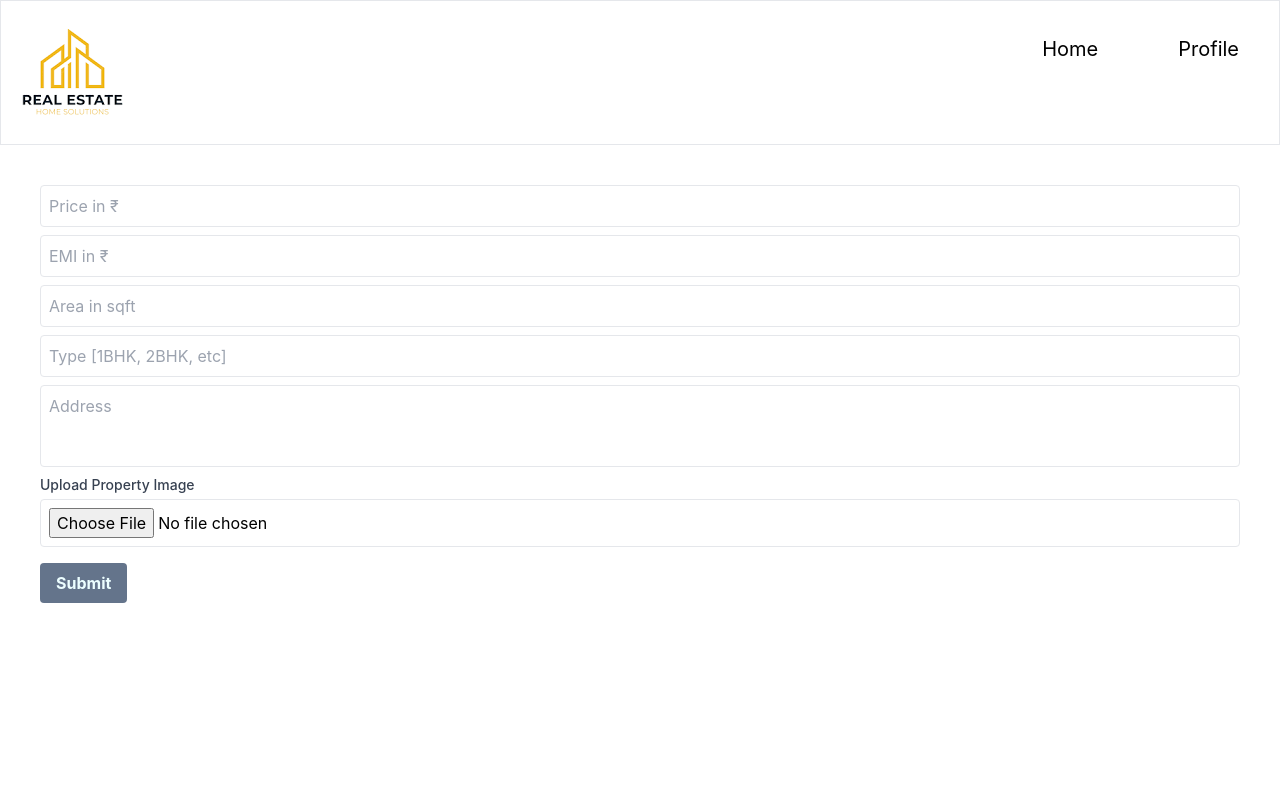
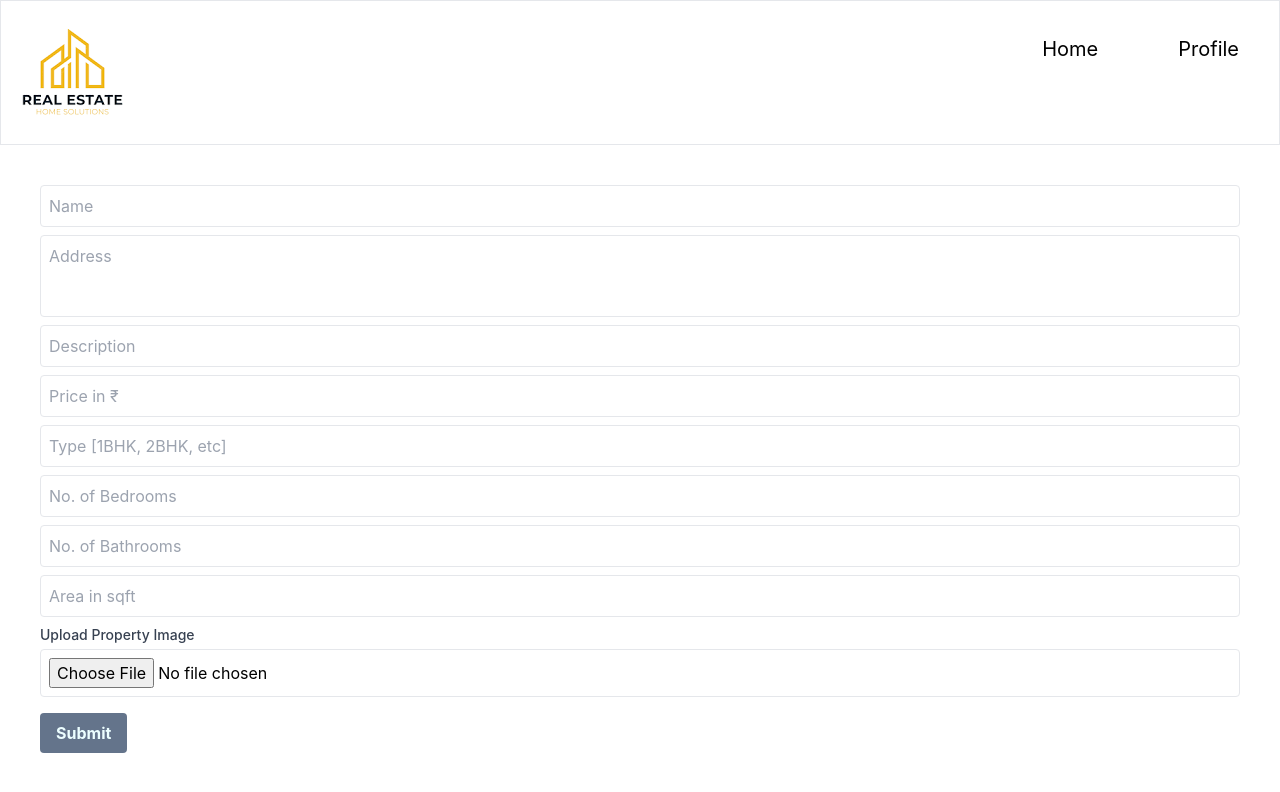
Before and after one commit to vishal-s-patil/benami-transaction-prohibition-frontend, a React (Create React App) app in the folder client/: page /add-property in a window 1280 px wide. Shown: the top 792 px of the page. Built offline with nearby package versions, Linux system fonts and the light colour scheme.

Commit message:
Update AddProperty.js

```diff
--- a/client/src/components/AddProperty.js
+++ b/client/src/components/AddProperty.js
@@ -1,5 +1,8 @@
 import React, { useState } from "react";
 import { useSelector } from "react-redux";
+import { baseURL } from "../utils/constants";
+import axios from "axios";
+import { useNavigate } from "react-router-dom";
 // id: 29,
 //     price: 3800000,
 //     emi: 21700,
@@ -11,41 +14,83 @@ import { useSelector } from "react-redux";
 //     owner_id: "0x9965507D1a55bcC2695C58ba16FB37d819B0A4dc",
 //     isSale: true,
 const AddProperty = () => {
+  const [name, setName] = useState();
+  const [description, setDescription] = useState();
+  const [bedroom, setBedroom] = useState();
+  const [bathroom, setBathroom] = useState();
   const [price, setPrice] = useState();
-  const [emi, setEmi] = useState();
+  const [emi, setEmi] = useState(0);
   const [sqft, setSqft] = useState();
   const [type, setType] = useState();
   const [image, setImage] = useState();
   const [address, setAddress] = useState();
+  const navigate = useNavigate();
 
   const propertyList = useSelector((store) => store.property.propertyList);
   const user = useSelector((store) => store.user.userData);
 
-  const handleSubmit = (e) => {
+  const handleSubmit = async (e) => {
     e.preventDefault();
 
-    const formData = new FormData();
-    formData.append("image", image);
+    if (bathroom <= 0 || bedroom <= 0) {
+      alert("Bathrooms and Bed rooms must have a value more than 0");
+      return;
+    }
 
-    let n = propertyList.length;
-    const id = propertyList[n - 1].id + 1;
+    const account_address = user.metamaskId;
 
-    const owner_id = user.metamaskId;
-    const isSale = false;
-
-    const newProperty = {
-      id,
-      price,
-      emi,
-      sqft,
-      type,
-      formData,
-      address,
-      owner_id,
-      isSale,
+    const data = {
+      name: name,
+      address: address,
+      description: description,
+      image: "",
+      id: "",
+      attributes: [
+        {
+          trait_type: "price",
+          value: price,
+        },
+        {
+          trait_type: "type",
+          value: type,
+        },
+        {
+          trait_type: "Bed Rooms",
+          value: bedroom,
+        },
+        {
+          trait_type: "Bathrooms",
+          value: bathroom,
+        },
+        {
+          trait_type: "sqft",
+          value: sqft,
+        },
+        {
+          trait_type: "emi",
+          value: emi,
+        },
+      ],
     };
 
-    console.log(newProperty);
+    const form = new FormData();
+    form.append("image", image);
+    form.append("data", data);
+    form.append("account_address", account_address);
+
+    console.log(form);
+
+    const res = await axios.post(`${baseURL}/property/add_property`, form, {
+      headers: {
+        "Content-Type": "multipart/form-data",
+        // "Content-Type": "application/json",
+      },
+    });
+    console.log(res?.data);
+
+    if (res?.data?.msg === "property added/minted successfully") {
+      navigate("/");
+    }
   };
 
   const handleFileChange = (e) => {
@@ -61,36 +106,43 @@ const AddProperty = () => {
       setImage(e.target.files[0]);
     } else {
       alert("Wrong type of image selected");
+      return;
     }
 
-    console.log(i);
+    console.log(image);
   };
 
   return (
     <div className="flex items-center space-x-4">
       <div className="p-10">
-        <form onSubmit={handleSubmit} encType="multipart/form-data">
+        <form onSubmit={handleSubmit}>
+          <input
+            type="text"
+            placeholder="Name"
+            className="p-2 border rounded w-full mb-2"
+            required
+            onChange={(e) => setName(e.target.value)}
+          />
+          <input
+            type="textarea"
+            placeholder="Address"
+            className="p-2 pb-12 border rounded w-full mb-2"
+            onChange={(e) => setAddress(e.target.value)}
+            required
+          />
+          <input
+            type="text"
+            placeholder="Description"
+            className="p-2 border rounded w-full mb-2"
+            required
+            onChange={(e) => setDescription(e.target.value)}
+          />
           <input
             type="number"
             placeholder="Price in ₹"
             className="p-2 border rounded w-full mb-2"
             required
             onChange={(e) => setPrice(e.target.value)}
-          />
-          <input
-            type="number"
-            placeholder="EMI in ₹"
-            className="p-2 border rounded w-full mb-2"
-            required
-            onChange={(e) => setEmi(e.target.value)}
-          />
-
-          <input
-            type="number"
-            placeholder="Area in sqft"
-            className="p-2 border rounded w-full mb-2"
-            required
-            onChange={(e) => setSqft(e.target.value)}
           />
           <input
             type="text"
@@ -100,11 +152,25 @@ const AddProperty = () => {
             required
           />
           <input
-            type="textarea"
-            placeholder="Address"
-            className="p-2 pb-12 border rounded w-full mb-2"
-            onChange={(e) => setAddress(e.target.value)}
+            type="number"
+            placeholder="No. of Bedrooms"
+            className="p-2 border rounded w-full mb-2"
+            onChange={(e) => setBedroom(e.target.value)}
             required
+          />
+          <input
+            type="number"
+            placeholder="No. of Bathrooms"
+            className="p-2 border rounded w-full mb-2"
+            onChange={(e) => setBathroom(e.target.value)}
+            required
+          />
+          <input
+            type="number"
+            placeholder="Area in sqft"
+            className="p-2 border rounded w-full mb-2"
+            required
+            onChange={(e) => setSqft(e.target.value)}
           />
 
           <label className="block text-sm font-medium text-gray-700 ">
```
